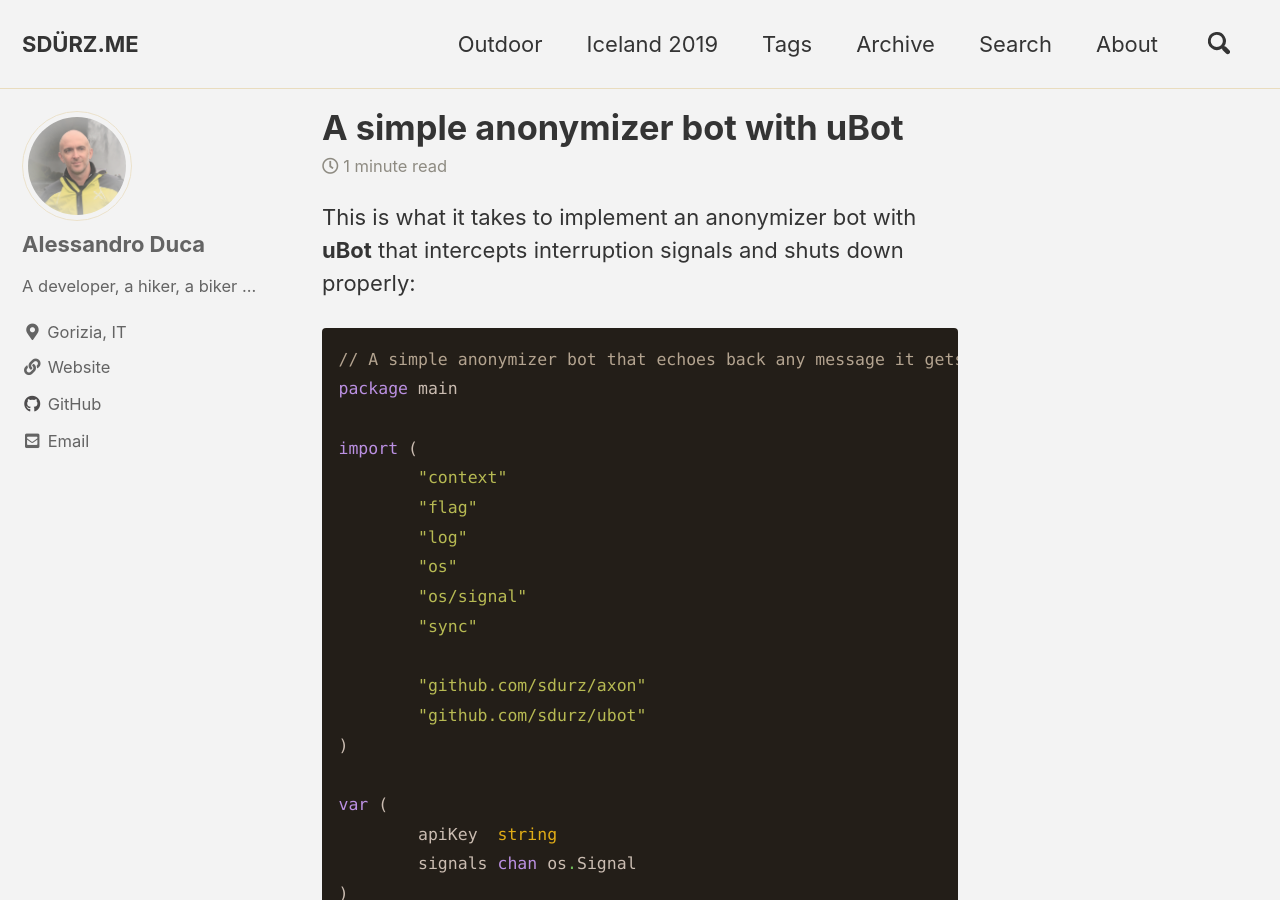
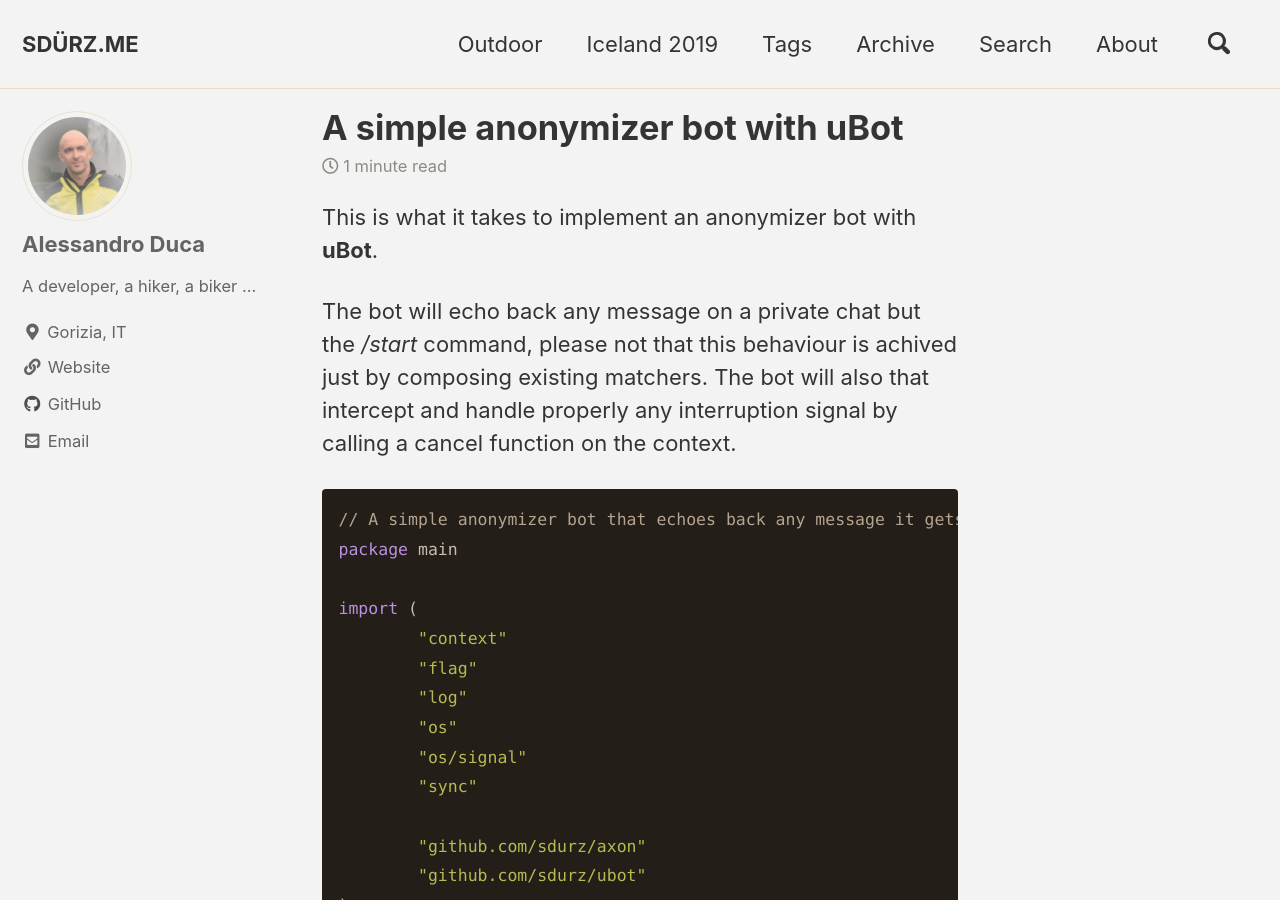
Before and after one commit to sdurz/sdurz-me, a Jekyll site: the page built from _posts/2021-04-25-anonymizer-bot-with-ubot.md, in a window 1280 px wide and 900 px high. Built offline with Jekyll 4.4.1, drawn with Linux system fonts in a browser that asks for light colours; cached includes are drawn as plain includes; comment, search, counter and statistics services are not loaded.

Commit message:
cancel and signals description

````diff
--- a/_posts/2021-04-25-anonymizer-bot-with-ubot.md
+++ b/_posts/2021-04-25-anonymizer-bot-with-ubot.md
@@ -5,7 +5,11 @@ tags: git github telgram bot api golang documentation example go
 category: development
 ---
 
-This is what it takes to implement an anonymizer bot with **uBot** that intercepts interruption signals and shuts down properly:
+This is what it takes to implement an anonymizer bot with **uBot**.
+
+The bot will echo back any message on a private chat but the _/start_ command, please not that this behaviour is achived just by composing
+existing matchers.
+The bot will also that intercept and handle properly any interruption signal by calling a cancel function on the context.
 
 ```golang
 // A simple anonymizer bot that echoes back any message it gets in a private chat, so that you can forward it without exposing the original sender.
````
